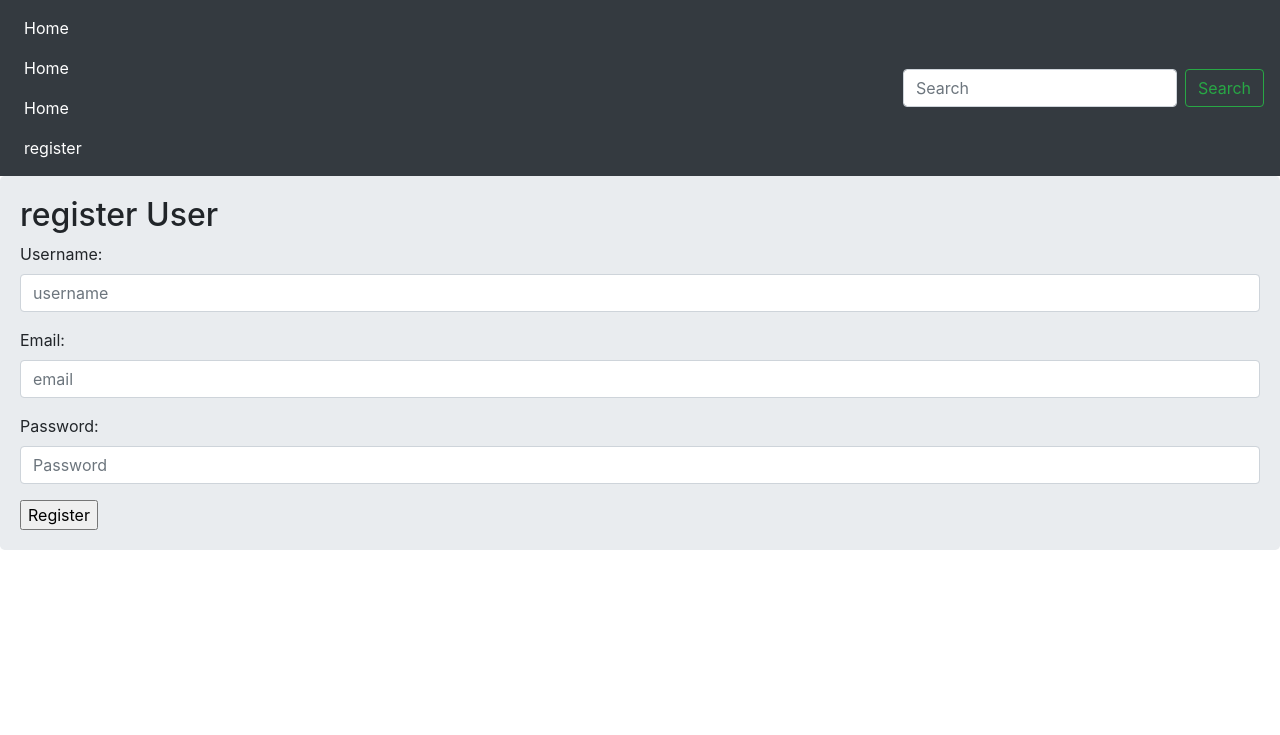
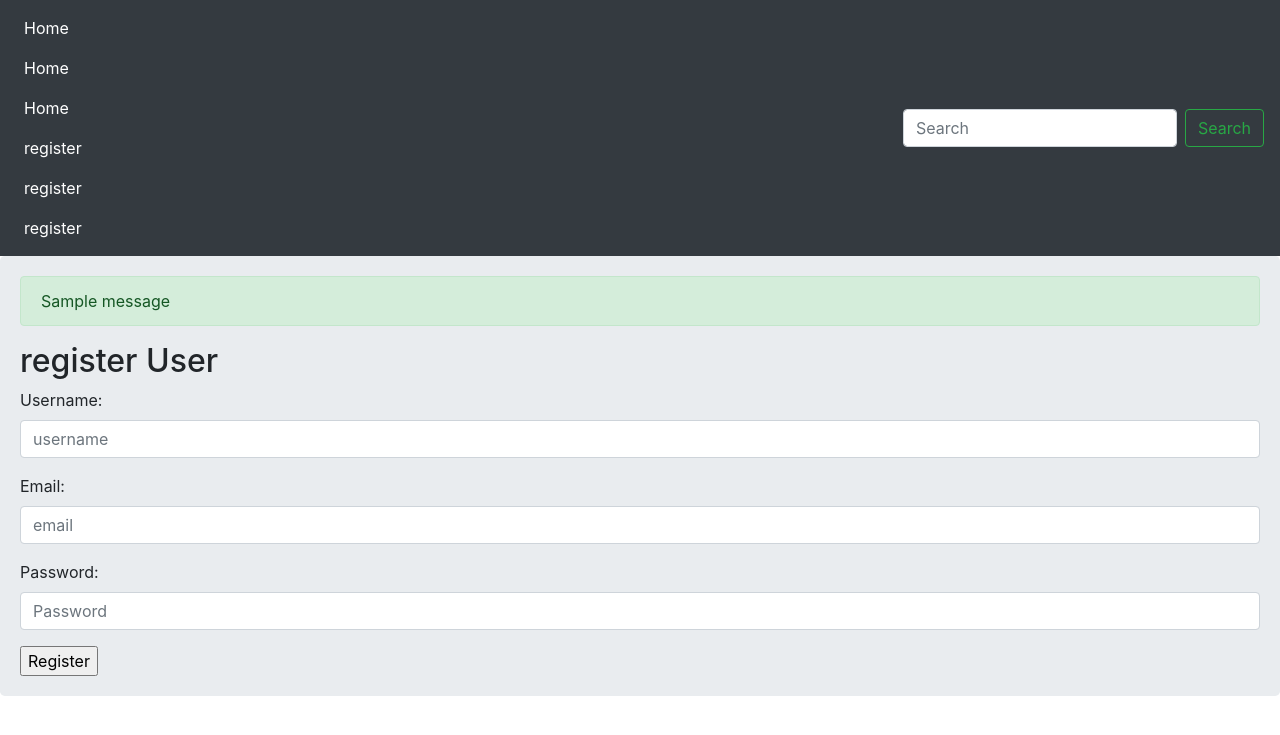
Before and after one commit to themo1224/stackoverflow, a Django app: page /account/register/ in a window 1280 px wide. Shown: the top 735 px of the page. Run offline with Django 4.2, Linux system fonts and the light colour scheme; one stand-in notice (Sample message) is shown; parts of the project's set-up code (start-up, migrations or seed data) failed here and were passed over; some libraries are stand-ins or nearby versions.

Commit message:
register has error

```diff
--- a/account/urls.py
+++ b/account/urls.py
@@ -1,8 +1,8 @@
 from django.urls import path
 from . import views
 
+app_name= 'account'
+urlpatterns=[
+    path('register/', views.RegisterView.as_view(), name='user_register'),
 
-app_name = 'account'
-urlpatterns = [
-    path('register/', views.RegisterView.as_view(), name='user_register'),
 ]
--- a/account/views.py
+++ b/account/views.py
@@ -14,6 +14,6 @@ class RegisterView(View):
         form= UserRegistrationForm(request.POST)
         if form.is_valid():
             cd= form.cleaned_data
-            User.objects.create_user(cd['username'], cd['email'], cd['password'])
-            messages.success(request,'Registration Successfully!', 'success')
-            return redirect('home')
+            User.objects.create_user(cd['username',cd['email'], cd['password']])
+            messages.success(request,'you, registration','success')
+            return redirect('home:home')
--- a/templates/inc/messages.html
+++ b/templates/inc/messages.html
@@ -1,5 +1,5 @@
-{% if message %}
+{% if messages %}
     {%for msg in messages%}
-    <p class="alert-alert-{{msg.tags}}">{{msg}}</p>
+        <p class="alert alert-{{msg.tags}}">{{msg}}</p>
     {%endfor%}
 {% endif %}
--- a/templates/inc/navbar.html
+++ b/templates/inc/navbar.html
@@ -10,6 +10,8 @@
           <a class="nav-link" href="{% url 'home:home' %}">Home <span class="sr-only">(current)</span></a>
           <a class="nav-link" href="{% url 'home:home' %}">Home <span class="sr-only">(current)</span></a>
           <a class="nav-link" href="{% url 'account:user_register' %}">register</a>
+          <a class="nav-link" href="{% url 'account:user_register' %}">register</a>
+          <a class="nav-link" href="{% url 'account:user_register' %}">register</a>
         </li>
 
       </ul>
```
